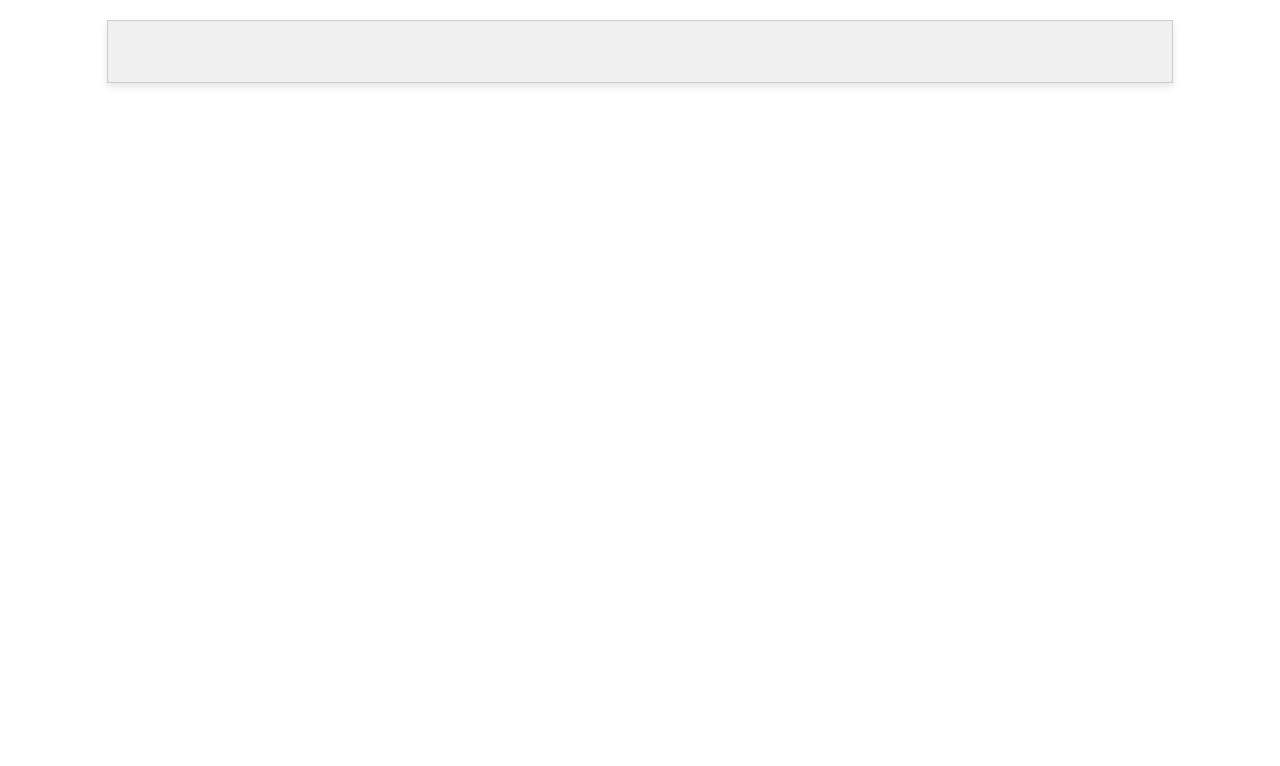
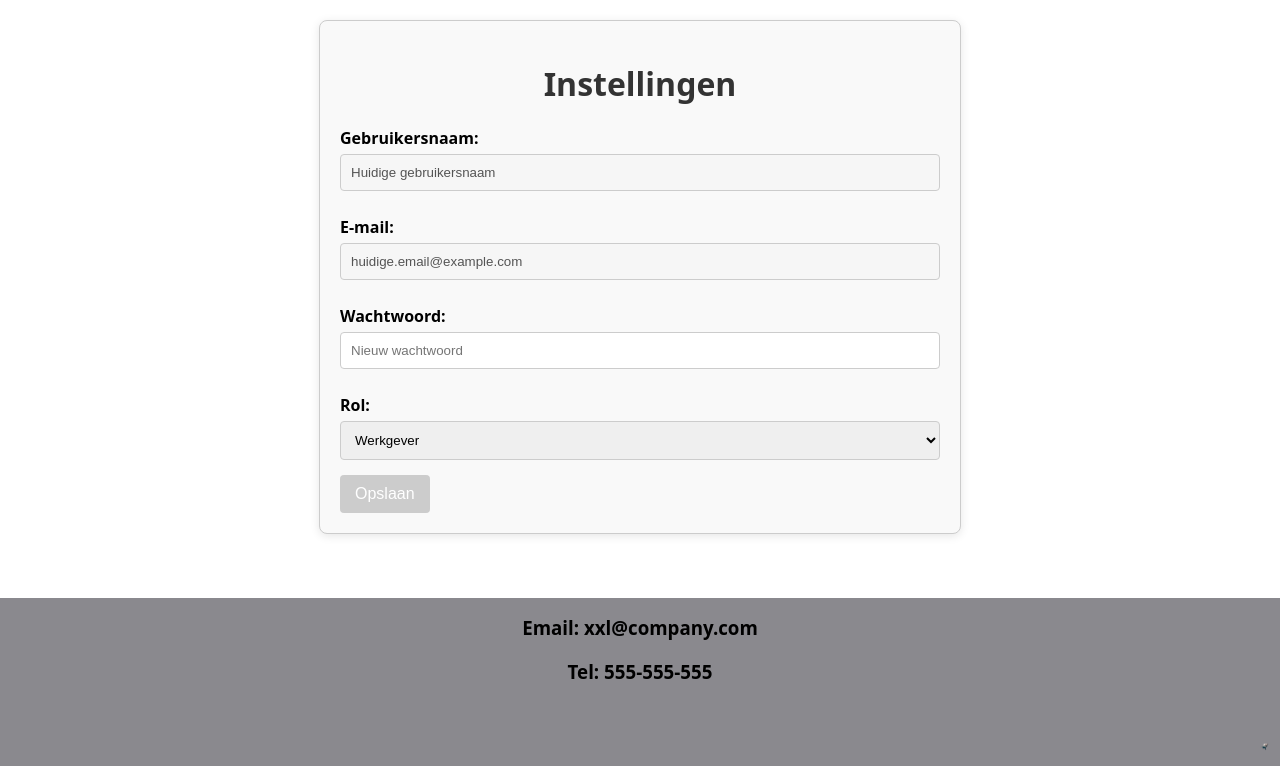
Before and after one commit to Svendewijn/proefexamen, a PHP site: page /instellingen.php in a window 1280 px wide. Shown: the part 103-869 px from the top of the page. Before the commit the page ends 190 px from the top, so only its background shows below. Run offline with PHP 8.4, Linux system fonts and the light colour scheme.

Commit message:
instellingen en styling

```diff
--- a/css/styling.css
+++ b/css/styling.css
@@ -135,15 +135,57 @@ a:link {
     transform: translate(-50%, -50%);
 }
 
-/* styling voor de instellingen pagina */
-.instellingen {
-    color: black;
-    background-color: rgb(240, 240, 240);
-    font-size: medium;
+
+.block-settings {
+    max-width: 600px;
+    margin: 20px auto;
+    padding: 20px;
     border: 1px solid #ccc;
-    width: 80%;
-    margin: 0 auto;
-    padding: 20px;
-    box-shadow: 0 4px 8px rgba(0, 0, 0, 0.1);
-    margin-top: 20px;
+    border-radius: 8px;
+    background-color: #f9f9f9;
+    box-shadow: 0 2px 10px rgba(0, 0, 0, 0.1);
 }
+
+.block-settings h1 {
+    text-align: center;
+    color: #333;
+}
+
+.block-settings label {
+    display: block;
+    margin: 10px 0 5px;
+    font-weight: bold;
+}
+
+.block-settings input[type="text"],
+.block-settings input[type="email"],
+.block-settings input[type="password"],
+.block-settings select {
+    width: 100%;
+    padding: 10px;
+    margin-bottom: 15px;
+    border: 1px solid #ccc;
+    border-radius: 4px;
+    box-sizing: border-box;
+}
+
+.block-settings input[type="submit"] {
+    background-color: #4CAF50;
+    color: white;
+    border: none;
+    padding: 10px 15px;
+    border-radius: 4px;
+    cursor: not-allowed;
+    font-size: 16px;
+    transition: background-color 0.3s;
+}
+
+.block-settings input[type="submit"]:hover {
+    background-color: #45a049;
+    cursor: pointer;
+}
+
+.block-settings input[type="submit"]:disabled {
+    background-color: #ccc;
+    cursor: not-allowed;
+}
--- a/instellingen.php
+++ b/instellingen.php
@@ -1,15 +1,35 @@
 <!DOCTYPE html>
-<html lang="en">
+<html lang="nl">
 <head>
     <meta charset="UTF-8">
     <meta name="viewport" content="width=device-width, initial-scale=1.0">
-    <title>Document</title>
+    <title>Instellingen</title>
     <link rel="stylesheet" href="css/styling.css">
 </head>
 <body>
-<?php include 'header.php';?>
-    <div class="instellingen">
-        <h1></h1>
-    </div>
+<?php include 'header.php'; ?>
+
+<div class="block-settings">
+    <h1>Instellingen</h1>
+    <form action="#" method="post">
+        <label for="username">Gebruikersnaam:</label>
+        <input type="text" id="username" name="username" value="Huidige gebruikersnaam" disabled>
+
+        <label for="email">E-mail:</label>
+        <input type="email" id="email" name="email" value="huidige.email@example.com" disabled>
+
+        <label for="password">Wachtwoord:</label>
+        <input type="password" id="password" name="password" placeholder="Nieuw wachtwoord">
+
+        <label for="rol">Rol:</label>
+        <select id="rol" name="rol">
+            <option value="werkgever">Werkgever</option>
+            <option value="werknemer">Werknemer</option>
+        </select>
+
+        <input type="submit" value="Opslaan" disabled>
+    </form>
+</div>
+<?php include 'footer.php'; ?>
 </body>
 </html>
```
